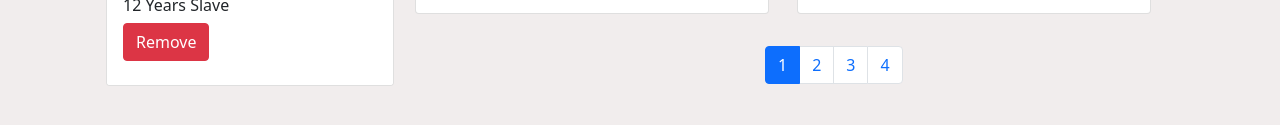
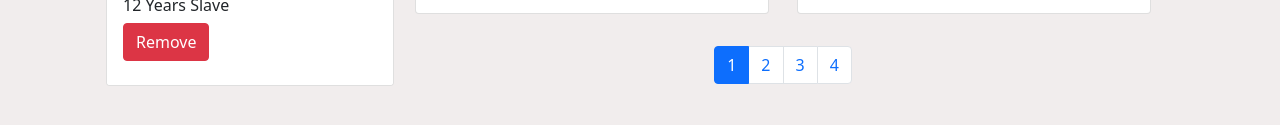
Before and after one commit to adhamjon04/Movies-catalog, a plain HTML site: page index.html in a window 1280 px wide. Shown: the part 707-832 px from the top of the page. Drawn offline with Linux system fonts and the light colour scheme.

Commit message:
finished home vs

```diff
--- a/css/styles.css
+++ b/css/styles.css
@@ -17,7 +17,3 @@
 .cards {
     margin-left: 28px;
 }
-
-.navbar {
-    margin-left: 350px;
-}
--- a/index.html
+++ b/index.html
@@ -15,8 +15,8 @@
 
 <body>
 
-    <section class="mover bg-color pb-5">
-        <div class="container">
+    <section class="mover bg-color pb-5 ">
+        <div class="container flex-wrap">
             <div class="row gy-5">
                 <div class=" ">
                     <h2 class="text-center mt-5">
@@ -128,6 +128,7 @@
 
                     </div>
 
+                    <div class="d-flex align-item-center justify-content-center">
                         <nav class="navbar mt-4 " aria-label="...">
                             <ul class="pagination ">
                                 <li class="page-item active" aria-current="page">
@@ -138,6 +139,7 @@
                                 <li class="page-item"><a class="page-link" href="#">4</a></li>
                             </ul>
                         </nav>
+                    </div>
 
 
 
```
Lines whose indentation alone changed are shown as unchanged.
